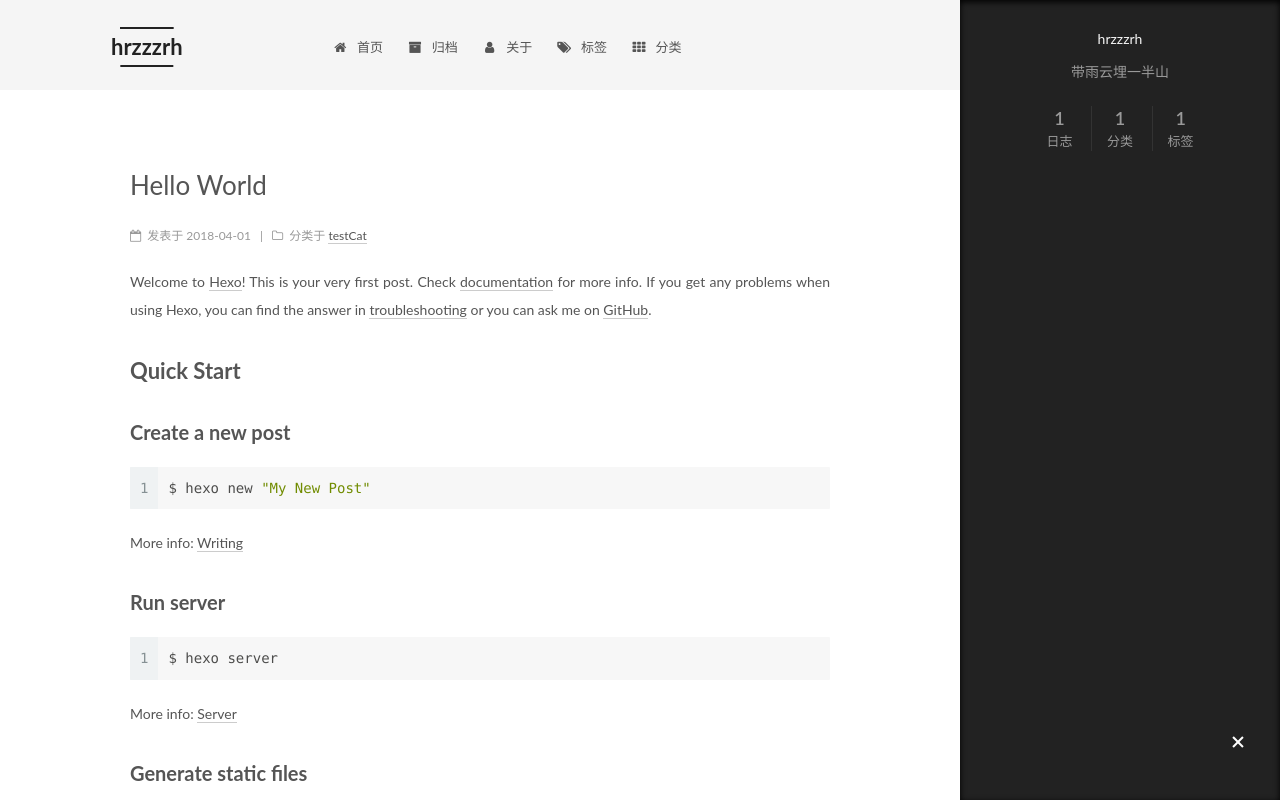
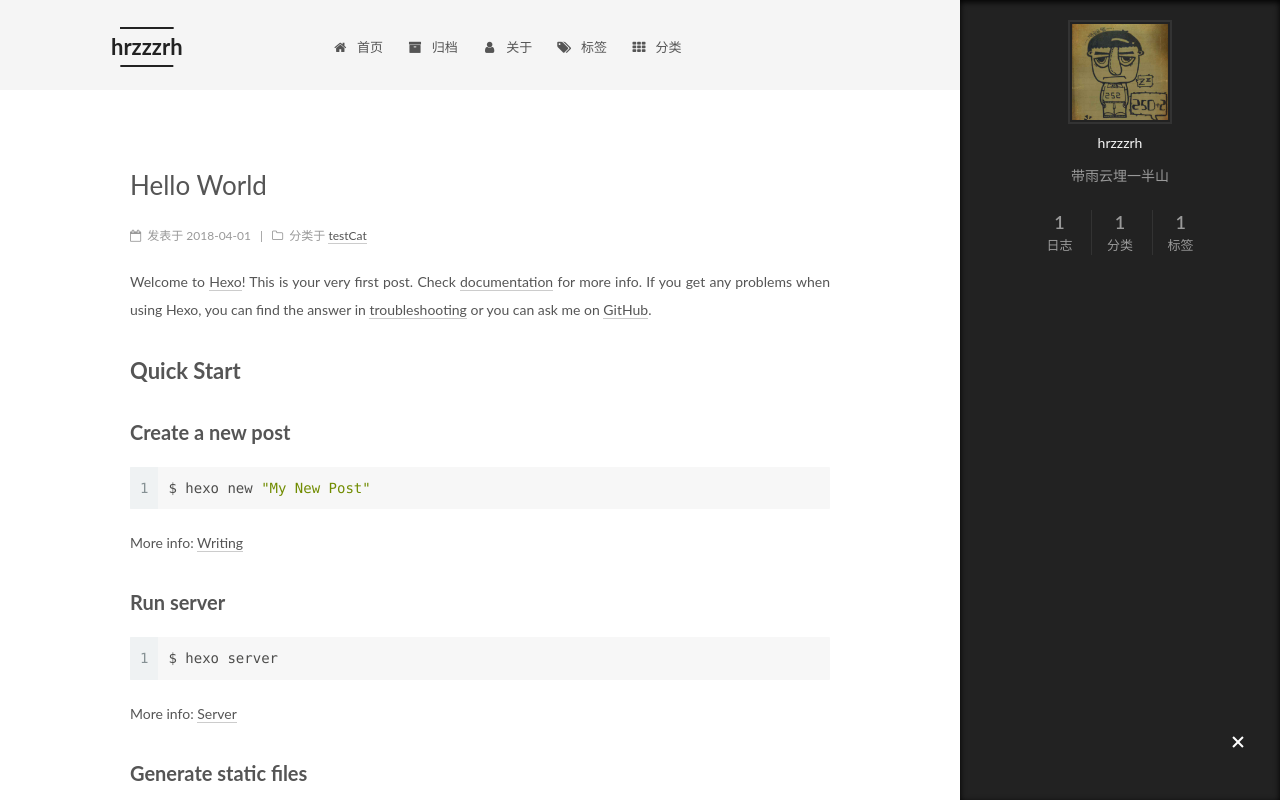
Before and after one commit to hrzzzrh/hrzzzrh.github.io, a plain HTML site: page index.html in a window 1280 px wide. Shown: the top 800 px of the page. Drawn offline with Linux system fonts and the light colour scheme.

Commit message:
Site updated: 2018-04-01 22:21:53

```diff
--- a/css/main.css
+++ b/css/main.css
@@ -1822,7 +1822,7 @@ pre .javascript .function {
   width: 4px;
   height: 4px;
   border-radius: 50%;
-  background: #13ff7c;
+  background: #57ff4f;
 }
 .links-of-blogroll {
   font-size: 13px;
--- a/index.html
+++ b/index.html
@@ -329,7 +329,7 @@
     <span hidden itemprop="author" itemscope itemtype="http://schema.org/Person">
       <meta itemprop="name" content="hrzzzrh">
       <meta itemprop="description" content="">
-      <meta itemprop="image" content="/images/avatar.gif">
+      <meta itemprop="image" content="/images/avatar.jpg">
     </span>
 
     <span hidden itemprop="publisher" itemscope itemtype="http://schema.org/Organization">
@@ -490,6 +490,10 @@
       <section class="site-overview-wrap sidebar-panel sidebar-panel-active">
         <div class="site-overview">
           <div class="site-author motion-element" itemprop="author" itemscope itemtype="http://schema.org/Person">
+
+              <img class="site-author-image" itemprop="image"
+                src="/images/avatar.jpg"
+                alt="hrzzzrh" />
 
               <p class="site-author-name" itemprop="name">hrzzzrh</p>
               <p class="site-description motion-element" itemprop="description">带雨云埋一半山</p>
```
Also changed, not shown: 2018/04/01/hello-world/index.html (+5 -1 lines), archives/2018/04/index.html (+4 -0 lines), archives/2018/index.html (+4 -0 lines), archives/index.html (+4 -0 lines), categories/index.html (+4 -0 lines), categories/testCat/index.html (+4 -0 lines), tags/index.html (+4 -0 lines), tags/testtag/index.html (+4 -0 lines).
